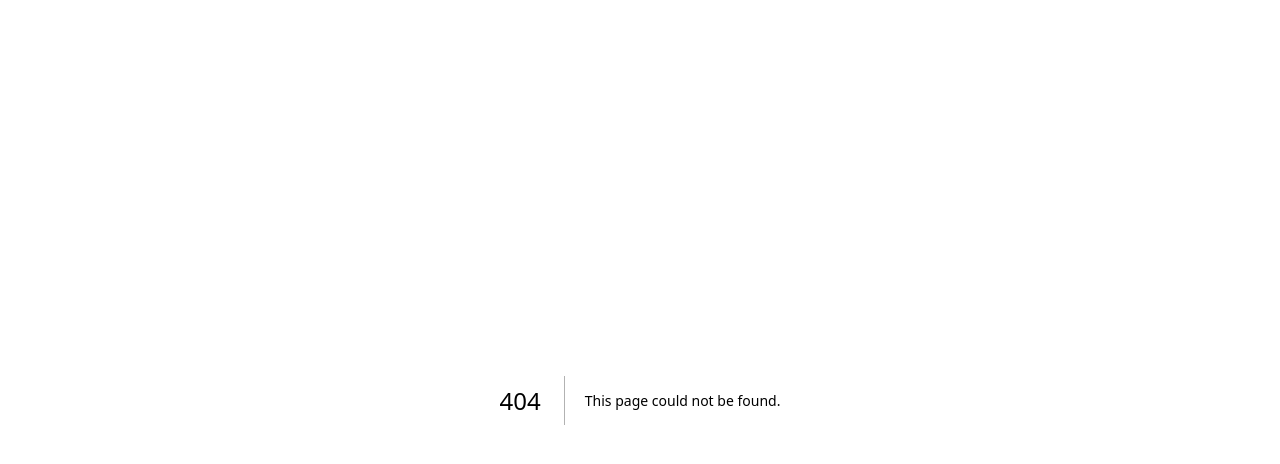
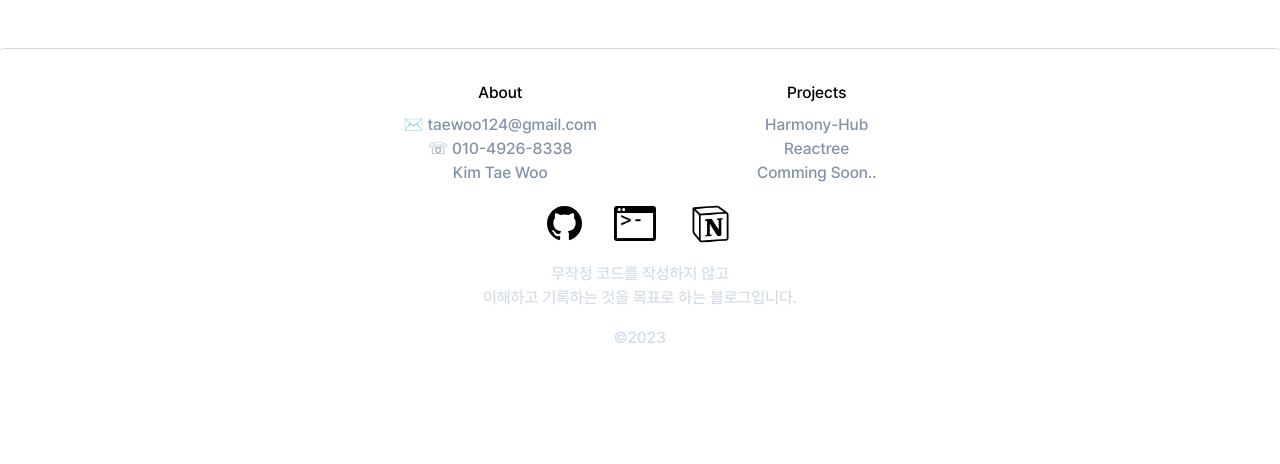
Before and after one commit to taewoo124/dev-blog, a Next.js app: page /components/Footer in a window 1280 px wide. Before the commit this address had no page. Shown: the top 464 px of the page. Built offline with nearby package versions, Linux system fonts and the light colour scheme.

Commit message:
UI: footer 컴포넌트 적용

```diff
--- /dev/null
+++ b/pages/components/Footer.tsx
@@ -0,0 +1,82 @@
+import Link from "next/link";
+import HeaderLink from "./HeaderLink";
+import Image from "next/image";
+
+export default function Footer(): React.ReactElement {
+  return (
+    <footer className="border-t border-gray-light rounded p-8 mt-12">
+      <div className="flex flex-col justify-center items-center text-center gap-4">
+        <div className="flex gap-40">
+          <div>
+            <h1 className="mb-2">About</h1>
+            <ul className="text-gray">
+              <li>✉️ taewoo124@gmail.com</li>
+              <li>☏ 010-4926-8338</li>
+              <li>Kim Tae Woo</li>
+            </ul>
+          </div>
+          <div>
+            <h2 className="mb-2">Projects</h2>
+            <ul className="text-gray">
+              <li>
+                <Link target="blank" href="https://harmonyHub.site">
+                  Harmony-Hub
+                </Link>
+              </li>
+              <li>
+                <Link
+                  target="blank"
+                  href="https://github.com/Common-LKP/reactree-frontend"
+                >
+                  Reactree
+                </Link>
+              </li>
+              <li>Comming Soon..</li>
+            </ul>
+          </div>
+        </div>
+        <div className="flex">
+          <HeaderLink>
+            <Link target="blank" href="https://www.github.com/taewoo124">
+              <Image
+                src="/github.svg"
+                alt="GitHub_Image"
+                width={35}
+                height={35}
+              />
+            </Link>
+          </HeaderLink>
+          <HeaderLink>
+            <Link target="blank" href="https://www.kimtw.dev">
+              <Image
+                src="/terminal.png"
+                alt="Terminal_Image"
+                width={41.5}
+                height={41.5}
+              />
+            </Link>
+          </HeaderLink>
+          <HeaderLink>
+            <Link
+              target="blank"
+              href="https://www.notion.so/Learning-Record-da39ff869c8c45b7a7ddcc1dbe2ebc63"
+            >
+              <Image
+                src="/notion.png"
+                alt="Terminal_Image"
+                width={45}
+                height={45}
+              />
+            </Link>
+          </HeaderLink>
+        </div>
+
+        <div className="text-gray-light">
+          <p>무작정 코드를 작성하지 않고</p>
+          <p>이해하고 기록하는 것을 목표로 하는 블로그입니다.</p>
+        </div>
+        <p className="text-gray-light font-thin">©2023</p>
+      </div>
+    </footer>
+  );
+}
--- a/pages/posts/[...slug].tsx
+++ b/pages/posts/[...slug].tsx
@@ -7,6 +7,7 @@ import Title from "../components/Title";
 import Header from "../components/Header";
 import Sidebar from "../components/SideBar";
 import { parseToc } from "@/libs/toc";
+import Footer from "../components/Footer";
 
 export const getStaticPaths: GetStaticPaths = () => {
   const posts = getAllPosts();
@@ -53,9 +54,9 @@ export default function Page({
           <div className="prose flex flex-col">
             <MDXRemote {...mdx} />
           </div>
-
           <Sidebar tableOfContents={tableOfContents} />
         </div>
+        <Footer />
       </div>
     </div>
   );
--- a/tailwind.config.ts
+++ b/tailwind.config.ts
@@ -36,6 +36,19 @@ const config: Config = {
       sans: ["Pretendard", "Graphik", "sans-serif"],
       serif: ["Merriweather", "serif"],
     },
+    fontWeight: {
+      thin: "100",
+      hairline: "100",
+      extralight: "200",
+      light: "300",
+      normal: "400",
+      medium: "500",
+      semibold: "600",
+      bold: "700",
+      extrabold: "800",
+      "extra-bold": "800",
+      black: "900",
+    },
   },
   plugins: [require("@tailwindcss/typography")],
 };
```
